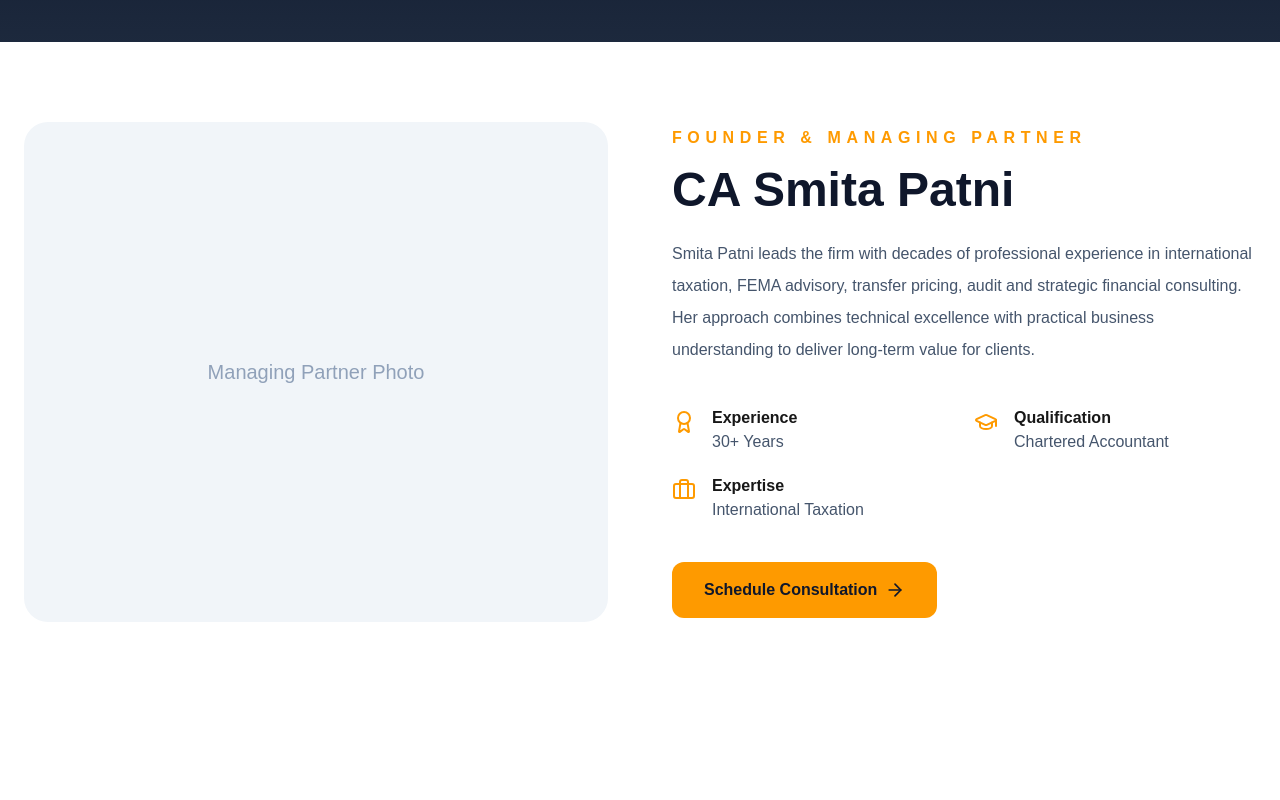
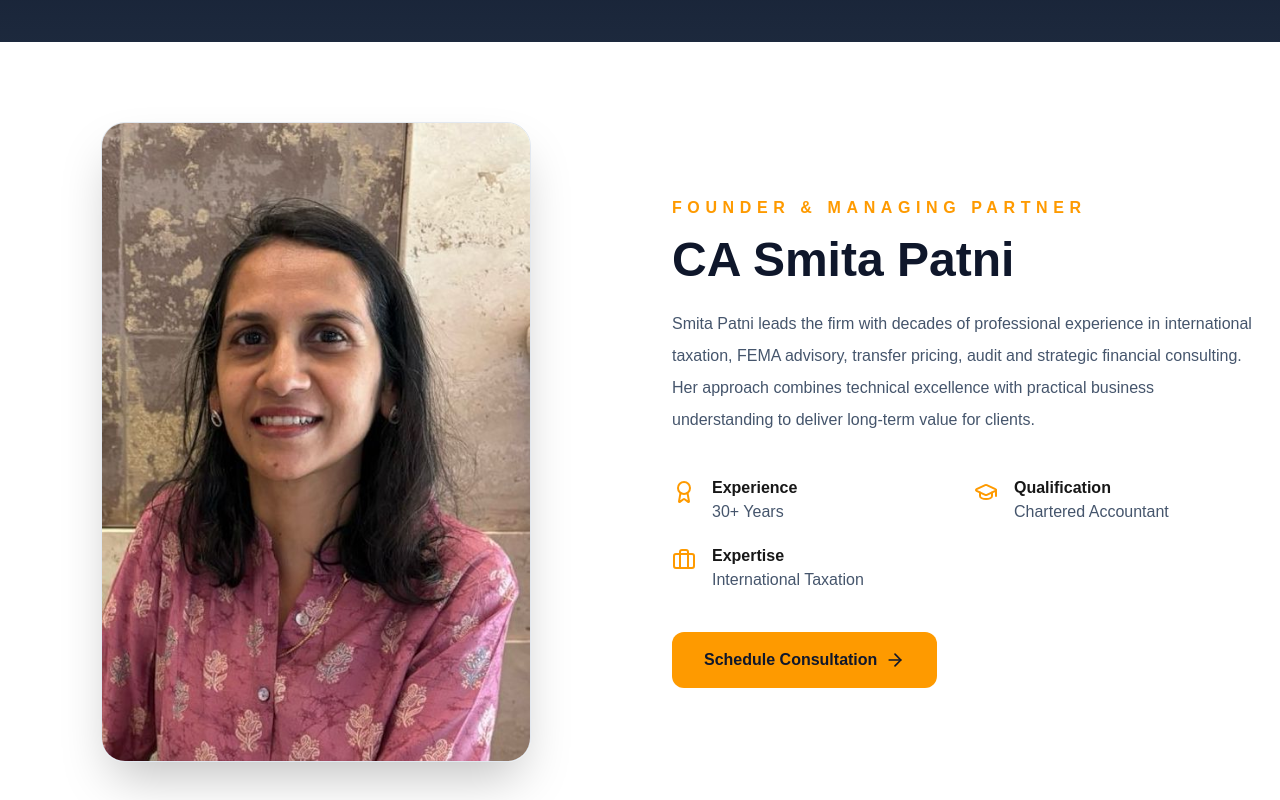
Before and after one commit to atishayajn-dot/spa-website, a Next.js app: page /leadership in a window 1280 px wide. Shown: the part 440-1240 px from the top of the page. Built offline with nearby package versions, Linux system fonts and the light colour scheme.

Commit message:
Add founder photo to leadership page

```diff
--- a/app/about/page.tsx
+++ b/app/about/page.tsx
@@ -127,7 +127,7 @@ export default function AboutPage() {
           <div className="grid grid-cols-2 lg:grid-cols-4 gap-8 mt-16">
 
   {[
-    { number: "20+", label: "Serving Clients for Over 20 Years" },
+    { number: "20+ years ", label: "Serving Clients for Over 20 Years" },
     { number: "2", label: "Office Locations" },
     { number: "100%", label: "Client Commitment" },
     { number: "Global", label: "Business Advisory" },
--- a/app/leadership/page.tsx
+++ b/app/leadership/page.tsx
@@ -1,4 +1,5 @@
 import Link from "next/link";
+import Image from "next/image";
 import { ArrowRight, Award, Briefcase, GraduationCap } from "lucide-react";
 
 export default function LeadershipPage() {
@@ -32,9 +33,16 @@ export default function LeadershipPage() {
       <section className="py-20">
         <div className="max-w-7xl mx-auto px-6 grid lg:grid-cols-2 gap-16 items-center">
 
-          <div className="h-[500px] rounded-3xl bg-slate-100 flex items-center justify-center text-slate-400 text-xl">
-            Managing Partner Photo
-          </div>
+          <div className="flex justify-center">
+  <Image
+    src="/images/smita-patni.jpg"
+    alt="CA Smita Patni"
+    width={430}
+    height={540}
+    priority
+    className="rounded-3xl object-cover object-top shadow-2xl border border-slate-200"
+  />
+</div>
 
           <div>
 
```
Also changed, not shown: public/images/smita-patni.jpg (added).
